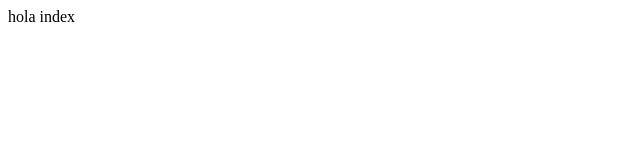
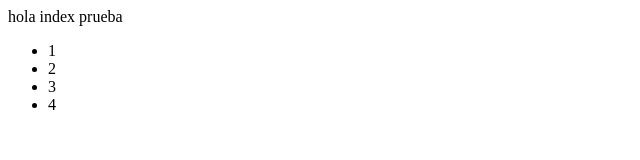
Before and after one commit to Irrealkj/Repo-test, a plain HTML site: page index.html in a window 1280 px wide. Shown: the whole page, without its empty margins (0-640 px from the left). Drawn offline with Linux system fonts and the light colour scheme.

Commit message:
added list

```diff
--- a/index.html
+++ b/index.html
@@ -5,6 +5,12 @@
 	<title>index</title>
 </head>
 <body>
-	hola index
+	hola index prueba
+	<ul>
+		<li>1</li>
+		<li>2</li>
+		<li>3</li>
+		<li>4</li>
+	</ul>
 </body>
 </html>
```
